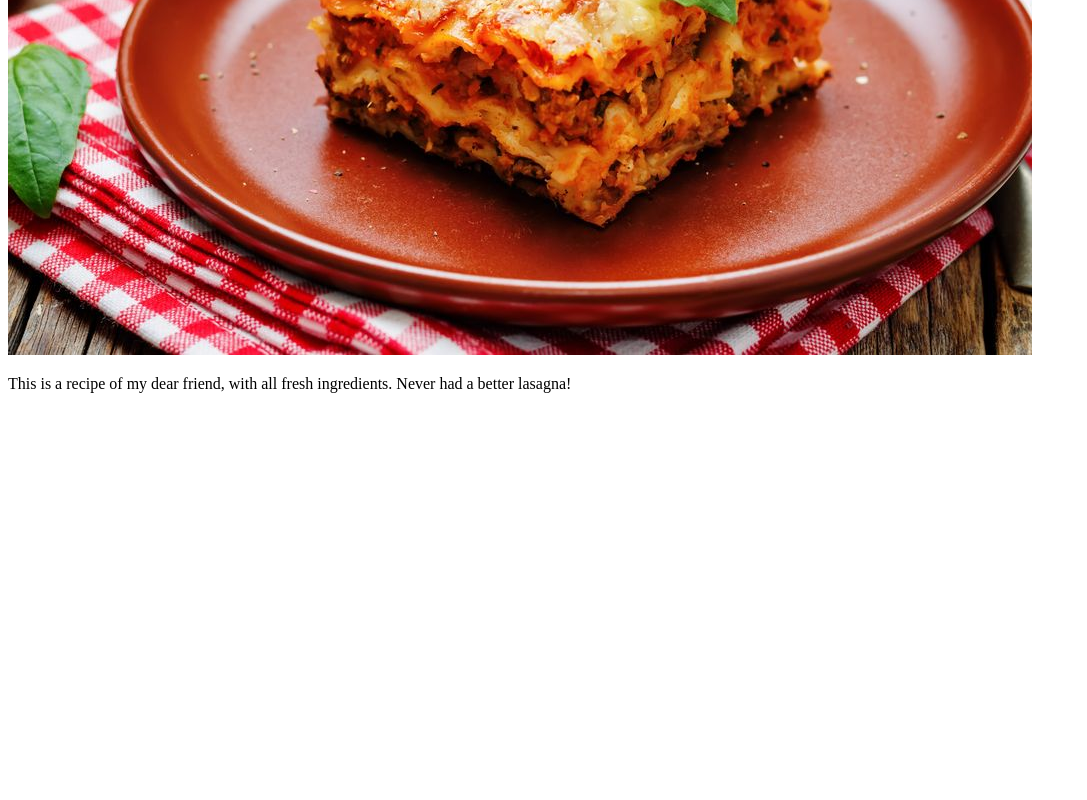
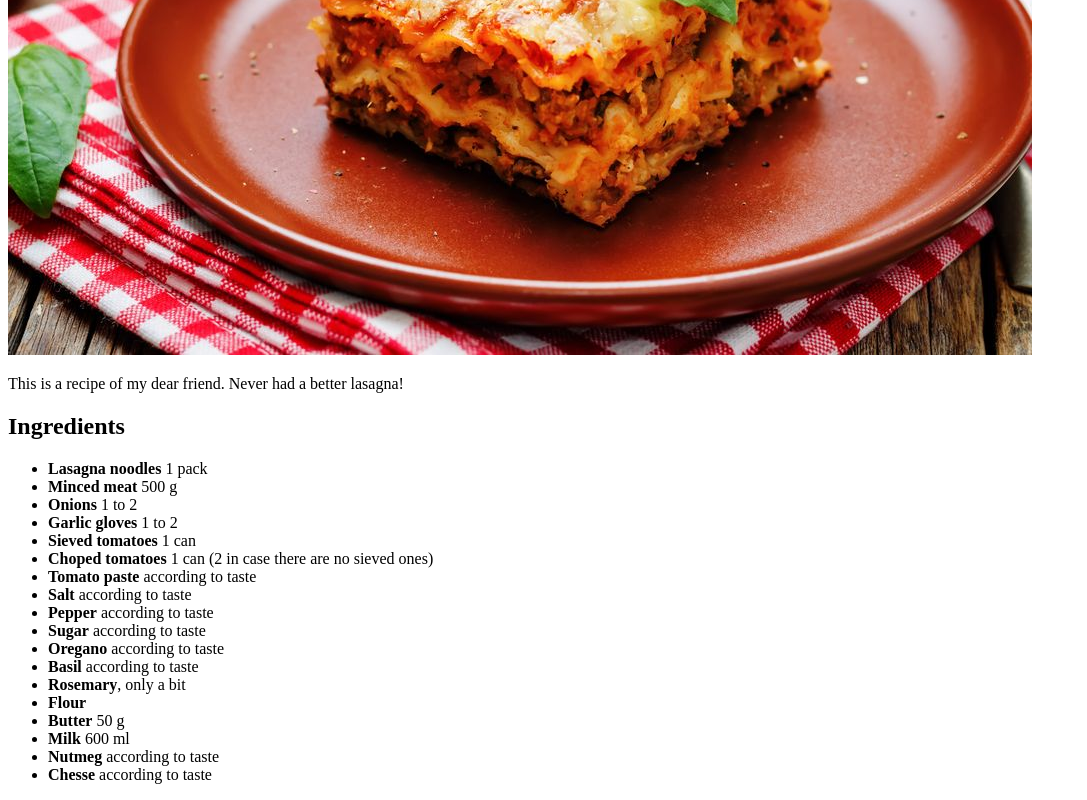
Before and after one commit to Yannic1992/odin-recipes, a plain HTML site: page recipes/lasagna.html in a window 1280 px wide. Shown: the part 403-1203 px from the top of the page, without its empty margins (0-1087 px from the left). Before the commit the page ends 812 px from the top, so only its background shows below. Drawn offline with Linux system fonts and the light colour scheme.

Commit message:
Add ingredients to lasagna.html

```diff
--- a/recipes/lasagna.html
+++ b/recipes/lasagna.html
@@ -9,6 +9,27 @@
 <body>
     <h1>Lasagna</h1>
     <img src="../img/lasagna.jpg" alt="picture of a lasagna">
-    <p>This is a recipe of my dear friend, with all fresh ingredients. Never had a better lasagna!</p>
+    <p>This is a recipe of my dear friend. Never had a better lasagna!</p>
+    <h2>Ingredients</h2>
+    <ul>
+        <li><strong>Lasagna noodles</strong> 1 pack </li>
+        <li><strong>Minced meat</strong> 500 g</li>
+        <li><strong>Onions</strong> 1 to 2</li>
+        <li><strong>Garlic gloves</strong> 1 to 2</li>
+        <li><strong>Sieved tomatoes</strong> 1 can</li>
+        <li><strong>Choped tomatoes</strong> 1 can (2 in case there are no sieved ones)</li>
+        <li><strong>Tomato paste</strong> according to taste</li>
+        <li><strong>Salt</strong> according to taste</li>
+        <li><strong>Pepper</strong> according to taste</li>
+        <li><strong>Sugar</strong> according to taste</li>
+        <li><strong>Oregano</strong> according to taste</li>
+        <li><strong>Basil</strong> according to taste</li>
+        <li><strong>Rosemary</strong>, only a bit</li>
+        <li><strong>Flour</strong></li>
+        <li><strong>Butter</strong> 50 g</li>
+        <li><strong>Milk</strong> 600 ml</li>
+        <li><strong>Nutmeg</strong> according to taste</li>
+        <li><strong>Chesse</strong> according to taste</li>
+    </ul>
 </body>
 </html>
```
